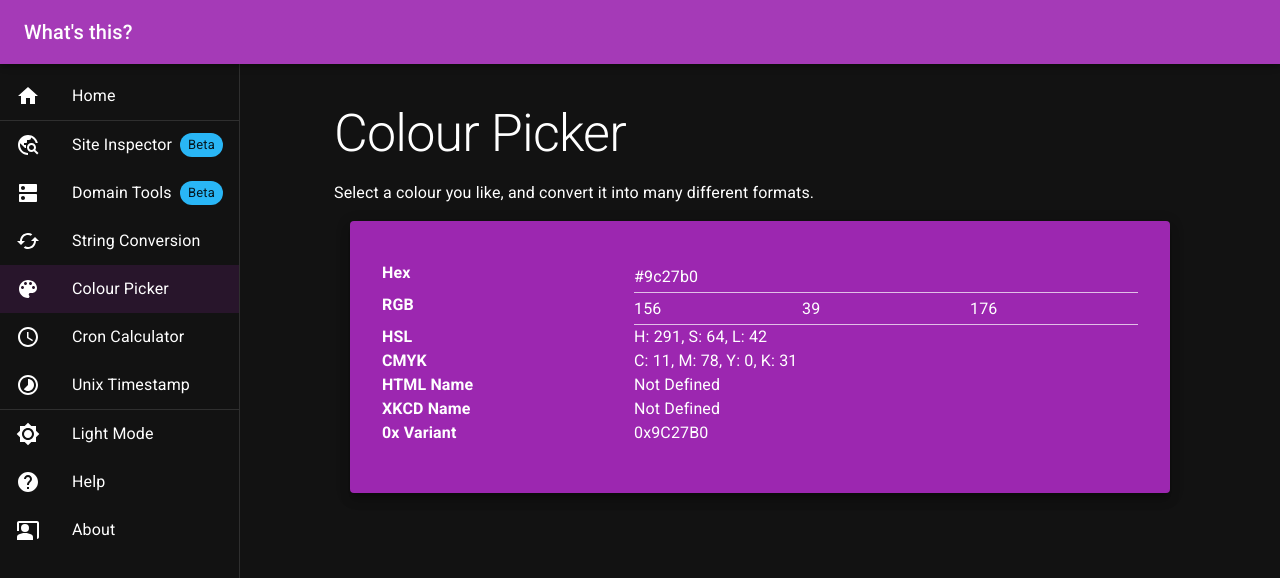
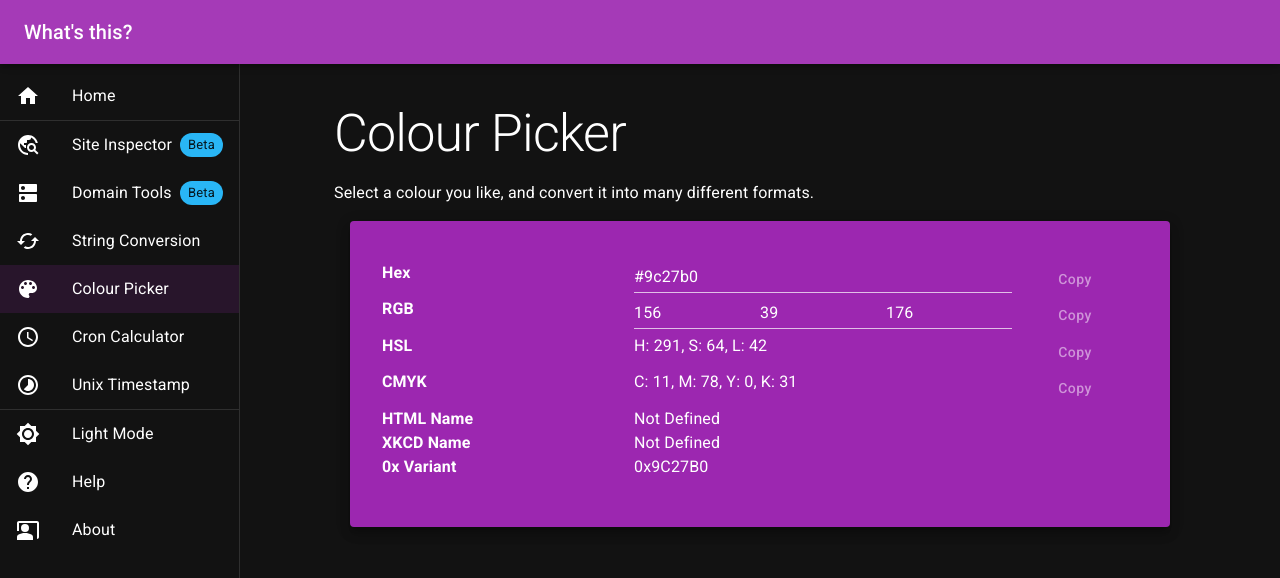
Before and after one commit to soup-bowl/whatsth.is, a React (Create React App) app: page /#/colour/9c27b0 in a window 1280 px wide. Shown: the top 578 px of the page. Built offline with nearby package versions, Linux system fonts and the light colour scheme.

Commit message:
Copy buttons.

```diff
--- a/src/pages/colour.tsx
+++ b/src/pages/colour.tsx
@@ -1,4 +1,4 @@
-import { Card, CardContent, Grid, TextField, Typography } from "@mui/material";
+import { Button, Card, CardContent, Grid, TextField, Typography } from "@mui/material";
 import { useEffect, useState } from "react";
 import { IColourValues, RGB } from "../interfaces";
 import { getContrastingColor, hexToAll, isValidColorString, rgbToHex, rgbToString } from "../utils/colourUtils";
@@ -33,7 +33,7 @@ const ColourPickerPage = () => {
 							<Grid item xs={12} sm={4}>
 								<Typography sx={{ fontWeight: 'bold' }}>Hex</Typography>
 							</Grid>
-							<Grid item xs={12} sm={8}>
+							<Grid item xs={10} sm={6}>
 								<TextField fullWidth
 									variant="standard"
 									color="secondary"
@@ -42,11 +42,16 @@ const ColourPickerPage = () => {
 									onChange={(e) => setColours(hexToAll(e.target.value))}
 								/>
 							</Grid>
+							<Grid item xs={2} container justifyContent="center" alignItems="center">
+								<Button variant="text" color="secondary" onClick={() => {
+									navigator.clipboard.writeText(colours.hex);
+								}}>Copy</Button>
+							</Grid>
 
 							<Grid item xs={12} sm={4}>
 								<Typography sx={{ fontWeight: 'bold' }}>RGB</Typography>
 							</Grid>
-							<Grid item xs={12} sm={8} container>
+							<Grid item xs={10} sm={6} container>
 								<Grid item xs={4}>
 									<TextField fullWidth
 										variant="standard"
@@ -99,19 +104,34 @@ const ColourPickerPage = () => {
 									/>
 								</Grid>
 							</Grid>
+							<Grid item xs={2} container justifyContent="center" alignItems="center">
+								<Button variant="text" color="secondary" onClick={() => {
+									navigator.clipboard.writeText(`rgb(${colours.rgb.r},${colours.rgb.g},${colours.rgb.b})`);
+								}}>Copy</Button>
+							</Grid>
 
 							<Grid item xs={12} sm={4}>
 								<Typography sx={{ fontWeight: 'bold' }}>HSL</Typography>
 							</Grid>
-							<Grid item xs={12} sm={8}>
+							<Grid item xs={10} sm={6}>
 								<Typography>{`H: ${colours.hsl.h}, S: ${colours.hsl.s}, L: ${colours.hsl.l}`}</Typography>
+							</Grid>
+							<Grid item xs={2} container justifyContent="center" alignItems="center">
+								<Button variant="text" color="secondary" onClick={() => {
+									navigator.clipboard.writeText(`hsl(${colours.hsl.h}, ${colours.hsl.s}%, ${colours.hsl.l}%)`);
+								}}>Copy</Button>
 							</Grid>
 
 							<Grid item xs={12} sm={4}>
 								<Typography sx={{ fontWeight: 'bold' }}>CMYK</Typography>
 							</Grid>
-							<Grid item xs={12} sm={8}>
+							<Grid item xs={10} sm={6}>
 								<Typography>{`C: ${colours.cmyk.c}, M: ${colours.cmyk.m}, Y: ${colours.cmyk.y}, K: ${colours.cmyk.k}`}</Typography>
+							</Grid>
+							<Grid item xs={2} container justifyContent="center" alignItems="center">
+								<Button variant="text" color="secondary" onClick={() => {
+									navigator.clipboard.writeText(`cmyk(${colours.cmyk.c}%, ${colours.cmyk.m}%, ${colours.cmyk.y}%, ${colours.cmyk.k}%)`);
+								}}>Copy</Button>
 							</Grid>
 
 							<Grid item xs={12} sm={4}>
```
